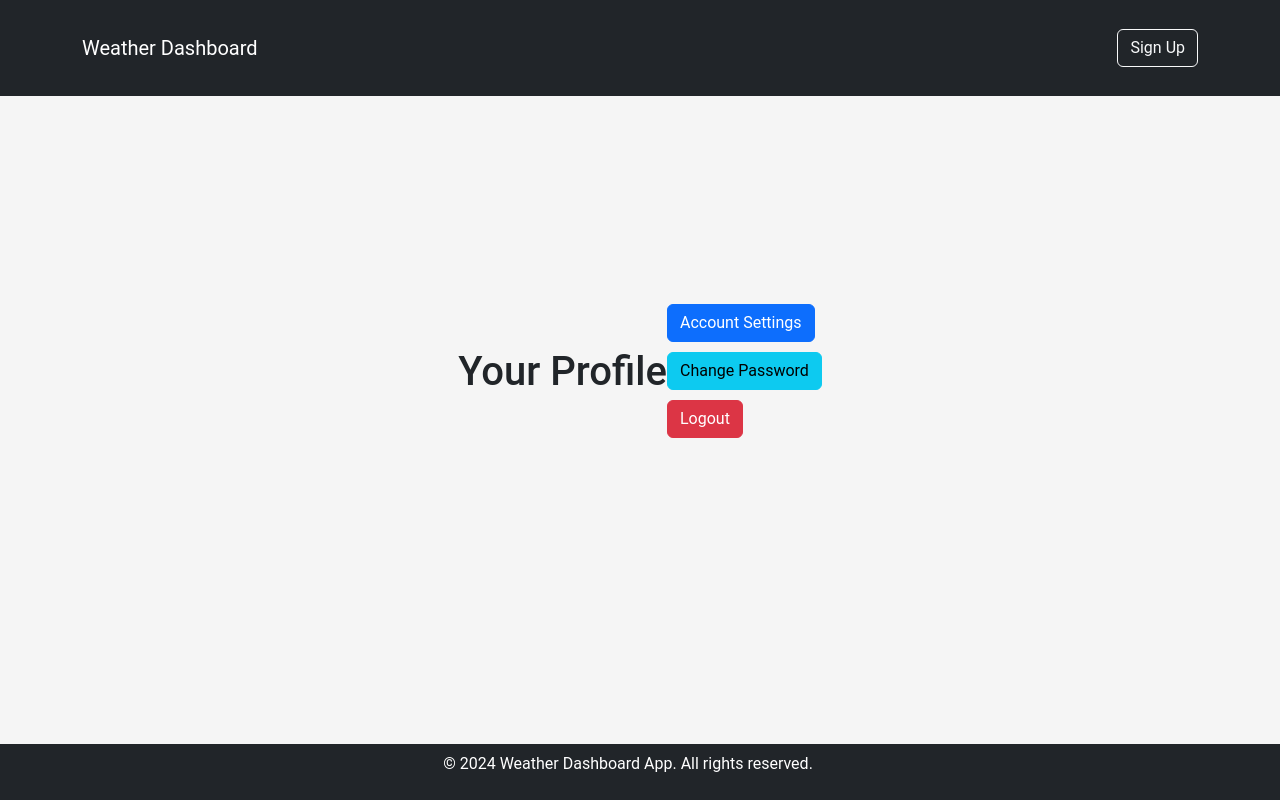
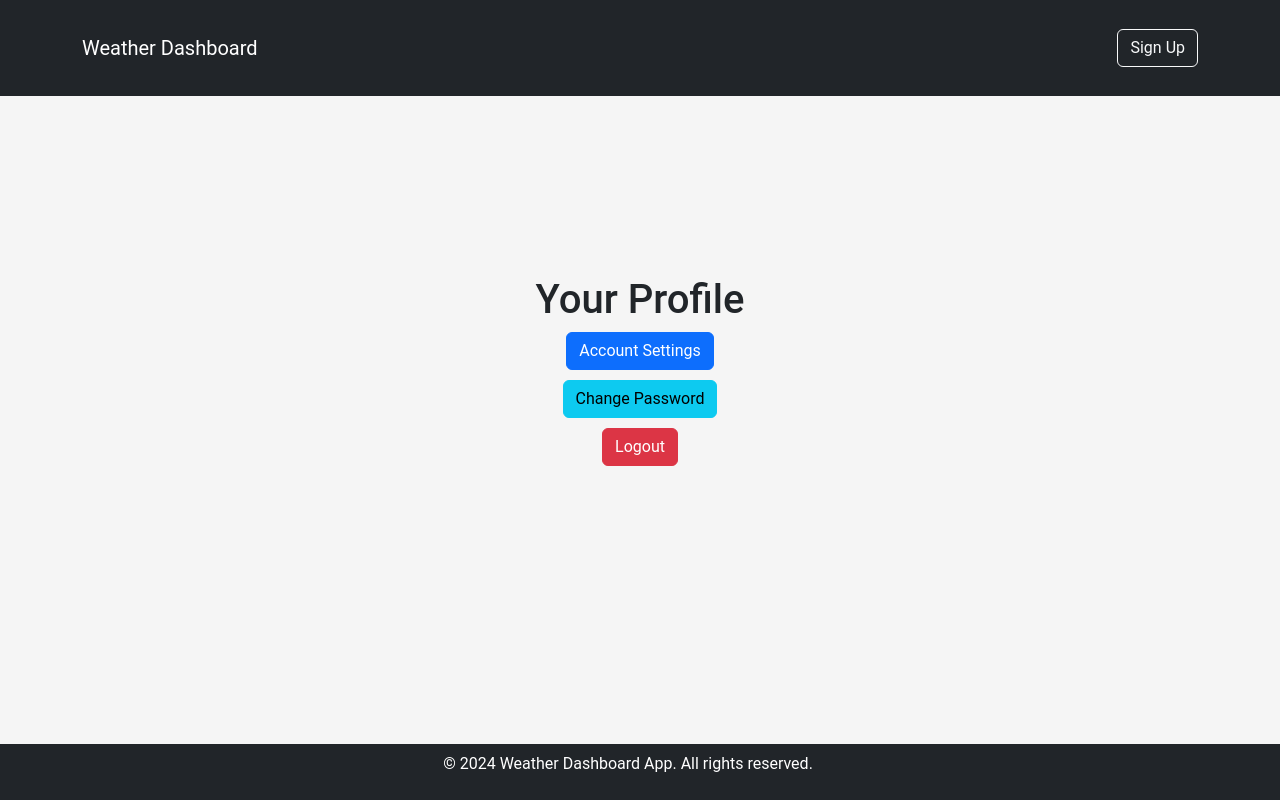
Before and after one commit to syam1245/WeatherApp, a React (Create React App) app in the folder front-end/: page /profile in a window 1280 px wide. Built offline with nearby package versions, Linux system fonts and the light colour scheme.

Commit message:
profile stacked

```diff
--- a/front-end/src/components/navigation/styles.css
+++ b/front-end/src/components/navigation/styles.css
@@ -150,11 +150,21 @@ body {
 
 .profile-container {
     display: flex;
+    flex-direction: column; /* Stack elements vertically */
     justify-content: center;
     align-items: center;
     min-height: 70vh;
+    text-align: center; /* Center align the text for all child elements */
 }
 
 .profile-action {
+    width: 100%; /* Full width to center the buttons */
     margin-bottom: 10px; /* Adjust as needed for spacing between actions */
 }
+
+/* Center the text of the button */
+.btn {
+    display: block; /* Make the button a block element */
+    width: auto; /* Auto width to fit content */
+    margin: 0 auto; /* Auto margin for horizontal centering */
+}
```
Also changed, not shown: 6 other files (tests, documents, lock files or other folders).
